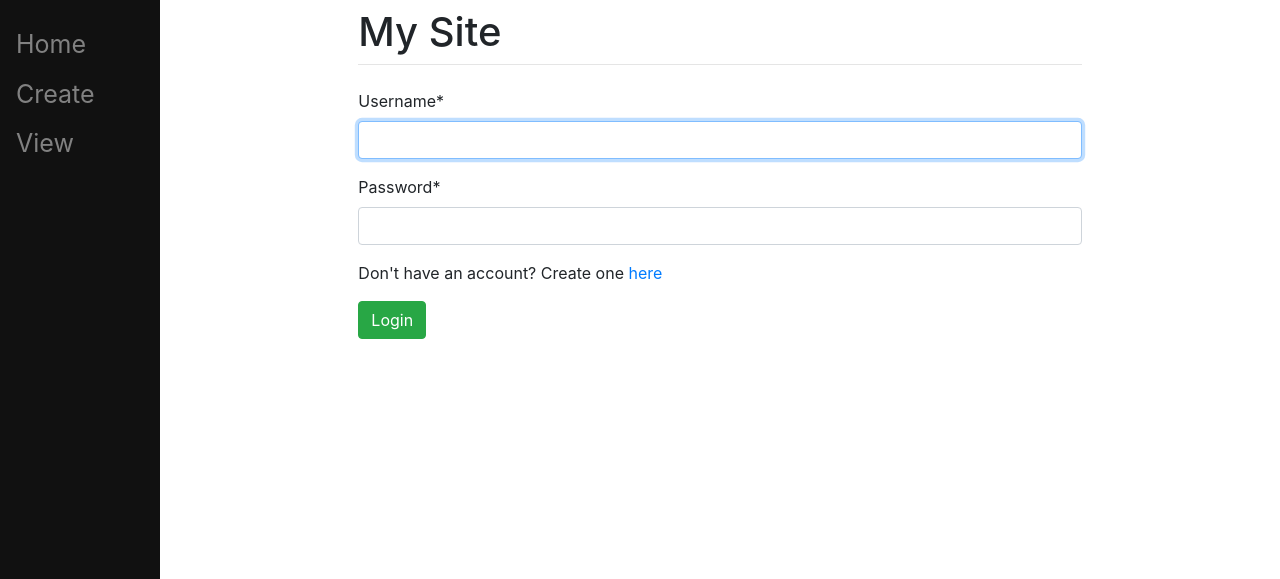
After one commit to NemesLaszlo/Django, a Django app: page /login/ in a window 1280 px wide. The commit adds this page. Shown: the top 579 px of the page. Run offline with Django 3.2, Linux system fonts and the light colour scheme; some libraries are stand-ins or nearby versions.

Commit message:
Login implementation

```diff
--- a/practiseSite/practiseSite/settings.py
+++ b/practiseSite/practiseSite/settings.py
@@ -123,3 +123,6 @@ USE_TZ = True
 STATIC_URL = '/static/'
 
 CRISPY_TEMPLATE_PACK = "bootstrap4"
+
+LOGIN_REDIRECT_URL = "/home"
+LOGOUT_REDIRECT_URL = "/home"
--- a/practiseSite/practiseSite/urls.py
+++ b/practiseSite/practiseSite/urls.py
@@ -21,4 +21,5 @@ urlpatterns = [
     path('admin/', admin.site.urls),
     path("register/", v.register, name="register"),
     path('', include("main.urls")),
+    path('', include("django.contrib.auth.urls")),
 ]
--- a/practiseSite/register/templates/register/register.html
+++ b/practiseSite/register/templates/register/register.html
@@ -7,6 +7,8 @@ Create an Account
 {% load crispy_forms_tags %}
 
 {% block content %}
+<h4>Create an Account</h4>
+<hr class="mt-0 mb-4">
 <form method="POST" , class="form-group">
     {% csrf_token %}
     {{ form|crispy }}
--- /dev/null
+++ b/practiseSite/register/templates/registration/login.html
@@ -0,0 +1,16 @@
+{% extends "main/base.html" %}
+
+{% block title %}
+Login
+{% endblock %}
+
+{% load crispy_forms_tags %}
+
+{% block content %}
+<form method="post" , class="from-group">
+    {% csrf_token %}
+    {{form|crispy}}
+    <p>Don't have an account? Create one <a href="/register">here</a></p>
+    <button type="submit" , class="btn btn-success">Login</button>
+</form>
+{% endblock %}
```
